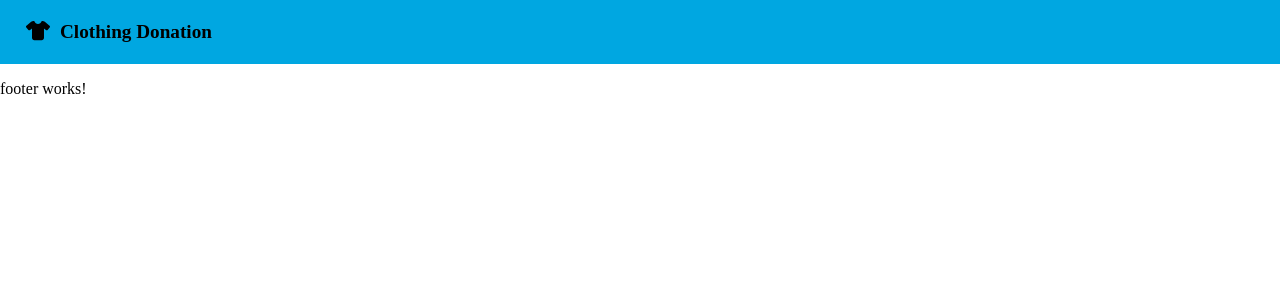
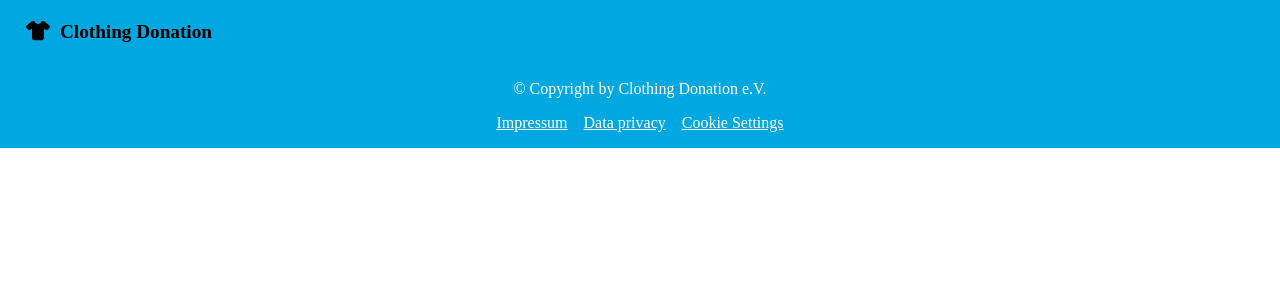
Before and after one commit to MadBiceps/IU-IPWA01, an Angular app in the folder src/: page / in a window 1280 px wide. Shown: the top 300 px of the page. Built offline with nearby package versions, Linux system fonts and the light colour scheme.

Commit message:
Implement footer text (#4)

```diff
--- a/src/src/app/components/footer/footer.component.html
+++ b/src/src/app/components/footer/footer.component.html
@@ -1 +1,16 @@
-<p>footer works!</p>
+<div class="footer-wrapper">
+  <div class="content-area">
+    <div>
+      <div class="footer-text">
+        &copy; Copyright by Clothing Donation e.V.
+      </div>
+      <div>
+        <div class="link-list">
+          <a [routerLink]="['impressum']">Impressum</a>
+          <a [routerLink]="['data-privacy']">Data privacy</a>
+          <a [routerLink]="['cookie-settings']">Cookie Settings</a>
+        </div>
+      </div>
+    </div>
+  </div>
+</div>
--- a/src/src/app/components/footer/footer.component.scss
+++ b/src/src/app/components/footer/footer.component.scss
@@ -0,0 +1,29 @@
+@import '../../../styles/colors.scss';
+
+.footer-wrapper {
+  min-height: 3rem;
+  background-color: $accent-color;
+  display: flex;
+  flex-direction: column;
+  justify-content: center;
+  .content-area {
+    display: flex;
+    justify-content: center;
+    color: #fff;
+    .footer-text {
+      text-align: center;
+      margin: 1rem;
+    }
+    .link-list {
+      margin: 1rem;
+      a {
+        margin: 0 0.5rem;
+        color: #fff;
+        &:hover {
+          text-decoration: underline;
+          cursor: pointer;
+        }
+      }
+    }
+  }
+}
```
